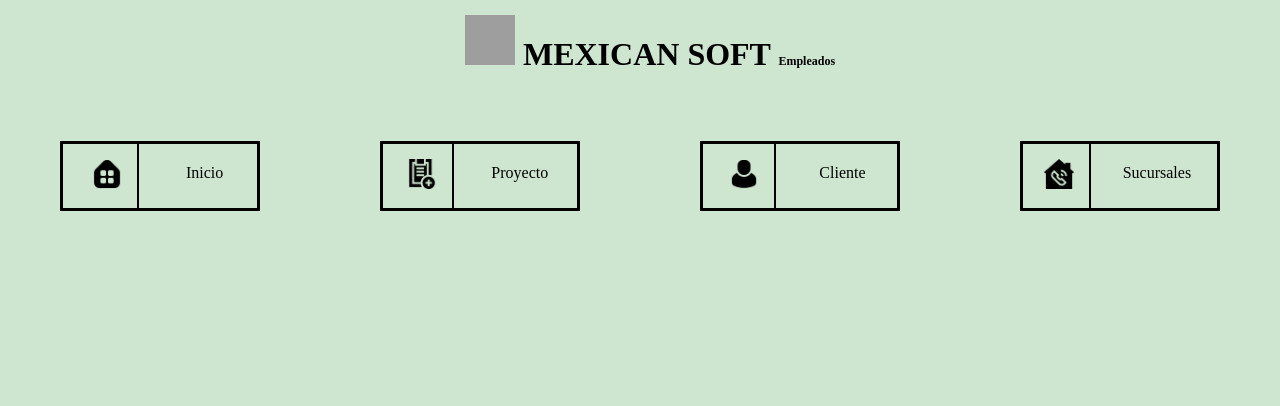
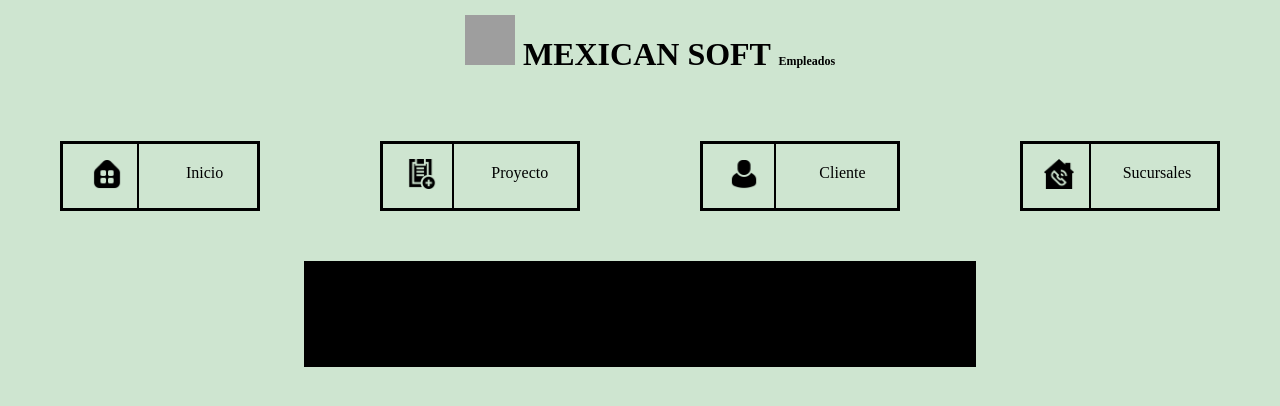
Before and after one commit to Fundamentos-Desarrollo-Web-DLOE/PIA, a Django app: page /empleado/ in a window 1280 px wide. Shown: the top 406 px of the page. Run offline with Django 3.2, Linux system fonts and the light colour scheme; tables that the repository leaves empty hold one stand-in row (values such as "Sample post"); grey boxes are pictures that could not be loaded.

Commit message:
empleado

```diff
--- a/PIA_route/PIA/static/css/empleado.css
+++ b/PIA_route/PIA/static/css/empleado.css
@@ -48,6 +48,8 @@ header{
 
 main{
     grid-area: main;
+    display: flex;
+    justify-content: center;
 }
 footer{
     grid-area: pie;
@@ -154,45 +156,25 @@ a{
     margin-bottom: 10px;
 }
 
-.contenedor-main{
-    display: flex;
-    flex-direction: column;
-    align-items: center;
+
+
+
+.tabla th{
+    margin: 20px;
+    padding: 10px;
+    background-color: #000;
+}
+.tabla{
+    border: 2px solid #000;
+    background-color: #000;
+    padding: 20px;
 }
 
-.contenedor-1{
-    background:#BFB2E6;
-    border: 2px solid #000;
-    margin-top:50px;
-    height:400px;
-    width:300px;
-    margin-bottom: 50px;
 
+tr{
+    padding: 20px;
+    margin: 20px;
 }
-
-.contenedor-img iframe{
-    margin:0;
-    height:200px;
-    width:100%;
-
-}
-
-.contenedor-texto{
-    margin-top: 10px;
-    display: flex;
-    flex-direction: column;
-    align-items: center;
-    overflow: auto;
-    height: 150px;
-    text-align: center;
-
-}
-
-.contenedor-texto p{
-    margin-top:10px;
-    margin-bottom:20px;
-}
-
 
 
 span{
@@ -253,42 +208,8 @@ span{
 
 
 
-    .contenedor-main{
-        display: flex;
-        flex-direction: row;
-        justify-content:space-around;
 
 
 
-    }
-
-    .contenedor-1{
-        background:#BFB2E6;
-        border: 2px solid #000;
-        margin-top:50px;
-        height:400px;
-        width:300px;
-        margin-bottom: 50px;
-
-    }
-
-
-
-    .contenedor-texto{
-        display: flex;
-        flex-direction: column;
-        align-items: center;
-
-    }
-
-
-
-    .contenedor-texto a{
-        padding:10px;
-        border: 2px solid #fff;
-        border-radius: 10px;
-
-    }
-
 
 }
--- a/PIA_route/PIA/templates/empleado.html
+++ b/PIA_route/PIA/templates/empleado.html
@@ -1,26 +1,29 @@
 <!DOCTYPE html>
 {% load static %}
 <html lang="en">
+
 <head>
   <meta charset="UTF-8">
   <meta http-equiv="X-UA-Compatible" content="IE=edge">
   <meta name="viewport" content="width=device-width, initial-scale=1.0">
-    <meta name="description" content="Pia 5 Semestre web"/>
+  <meta name="description" content="Pia 5 Semestre web" />
   <link rel="shortcut icon" href="{% static 'img/icono.png' %}">
   <meta name="copyright" content="MEXICAN SOFT" />
   <link rel="preconnect" href="https://fonts.googleapis.com">
   <link rel="preconnect" href="https://fonts.gstatic.com" crossorigin>
-    {% comment %} <link href="https://fonts.googleapis.com/css2?family=Mochiy+Pop+P+One&display=swap" rel="stylesheet"> {% endcomment %}
+  {% comment %}
+  <link href="https://fonts.googleapis.com/css2?family=Mochiy+Pop+P+One&display=swap" rel="stylesheet"> {% endcomment %}
 
   <link rel="stylesheet" href="{% static 'css/utilidad.css' %}">
   <link rel="stylesheet" href="{% static 'css/empleado.css' %}">
   <title>Empleado</title>
 </head>
+
 <body>
   <div class="titulo">
     <div class="header_nav">
       <div class="container">
-          <h1> <img src="{% static 'img/icono.png' %}" alt="">  MEXICAN SOFT <span>Empleados</span></h1>
+        <h1> <img src="{% static 'img/icono.png' %}" alt=""> MEXICAN SOFT <span>Empleados</span></h1>
       </div>
     </div>
   </div>
@@ -71,6 +74,41 @@
       </ul>
     </nav>
   </header>
+  <main>
+    <div class="contenedor-main">
+      <table class="tabla">
+        <tr>
+          <th>Matricula</th>
+          <th>Rfc</th>
+          <th>Nombre</th>
+          <th>Apellido Paterno</th>
+          <th>Apellido Materno</th>
+          <th>Direccion</th>
+        </tr>
+
+        {% for dato in data %}
+
+          <tr>
+            <td>{{dato.matricula}}</td>
+            <td>{{dato.rfc}}</td>
+
+            <td>{{dato.nombre}}</td>
+            <td>{{dato.apellido_Paterno}}</td>
+            <td>{{dato.apellido_Materno}}</td>
+            <td>{{dato.direccion}}</td>
+          </tr>
+
+
+        {% endfor %}
+      </table>
+    </div>
+
+
+  </main>
+  <!-- <footer>
+    <img src="{% static 'img/footer2.png' %}" alt="">
+  </footer> -->
 
 </body>
+
 </html>
--- a/PIA_route/empleado/models.py
+++ b/PIA_route/empleado/models.py
@@ -3,8 +3,10 @@ from django.db import models
 # Create your models here.
 class Empleado (models.Model):
     matricula=models.FloatField(default=0)
-    rfc=models.CharField(max_length=50)
-    nombre=models.CharField(max_length=50)
+    rfc=models.CharField(max_length=50,default="")
+    nombre=models.CharField(max_length=50,default="")
+    apellido_Paterno=models.CharField(max_length=50,default="")
+    apellido_Materno=models.CharField(max_length=50,default="")
     direccion=models.TextField()
 
 
--- a/PIA_route/empleado/views.py
+++ b/PIA_route/empleado/views.py
@@ -1,7 +1,11 @@
 from django.shortcuts import render
 from django.http import HttpResponse
+from .models import Empleado
 
 # Create your views here.
 
 def empleado(request):
-    return render(request,'empleado.html')
+    context={
+        "data":Empleado.objects.all()
+    }
+    return render(request,'empleado.html',context)
```
Also changed, not shown: other parts of PIA_route/PIA/static/css/empleado.css (+0 -27 lines), PIA_route/PIA/static/css/cliente.css (+3 -116 lines), PIA_route/PIA/templates/cliente.html (+8 -0 lines), PIA_route/PIA/templates/proyecto.html (+8 -0 lines), PIA_route/empleado/migrations/0003_auto_20211111_1155.py (added). Lines whose indentation alone changed are shown as unchanged.
